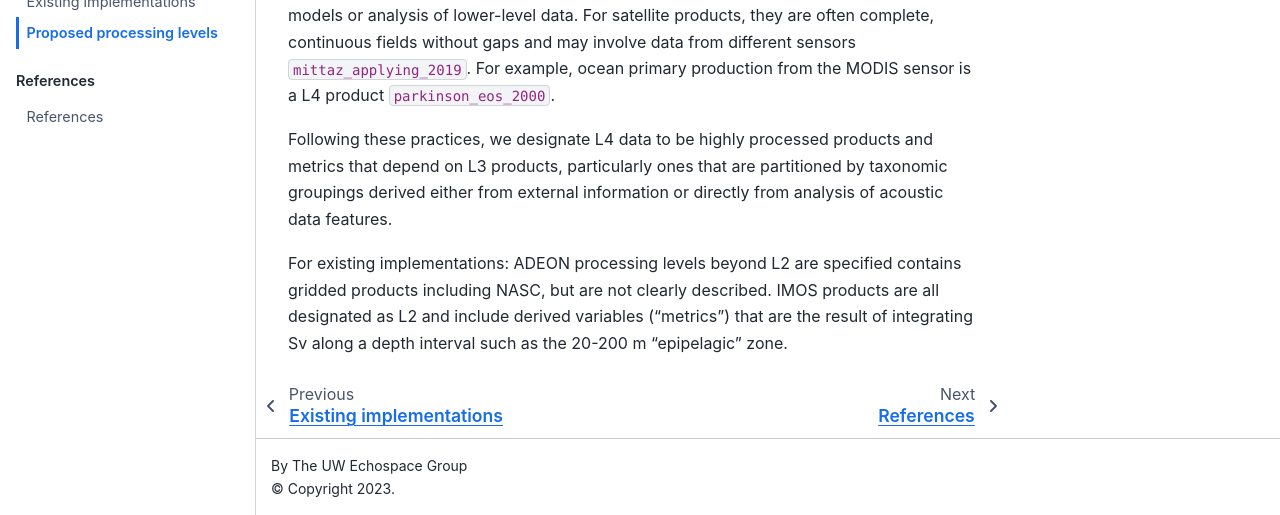
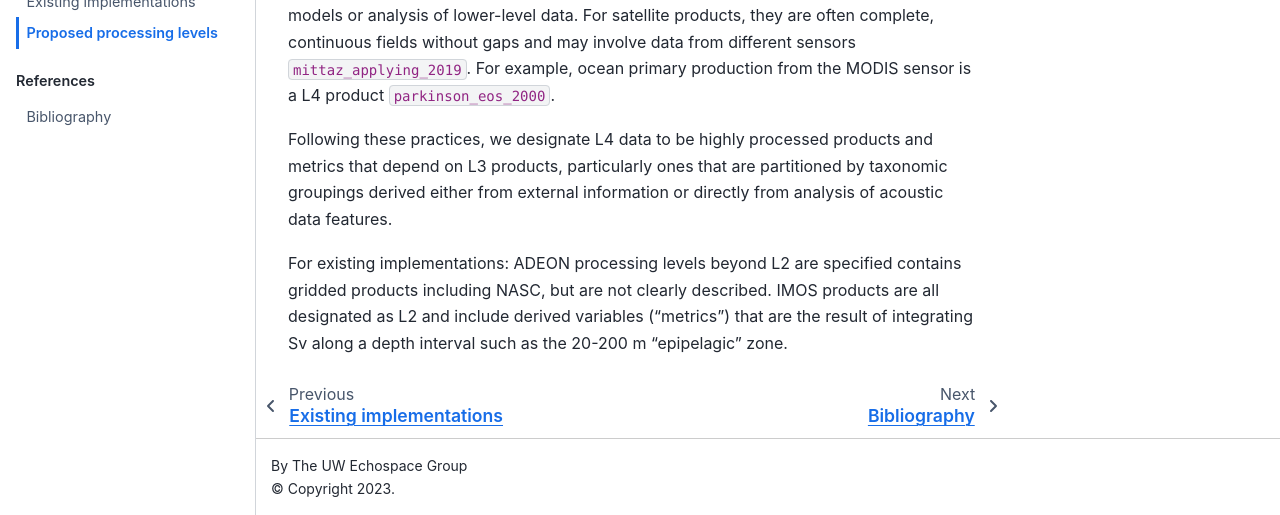
Before and after one commit to OSOceanAcoustics/echolevels, a Jupyter Book: the page built from docs/source/levels_proposed.md, in a window 1280 px wide and 900 px high, scrolled down 3593 px. Shown: the part 384-899 px from the top of the window. Built offline with Jupyter Book 1.0.4 settings and Sphinx 7.4.7 and the Sphinx Book theme 1.1.4, drawn with Linux system fonts in a browser that asks for light colours; cross-references to code outside the pages are shown as plain code.

Commit message:
change ref page title

````diff
--- a/docs/source/zbibliography.md
+++ b/docs/source/zbibliography.md
@@ -1,4 +1,4 @@
-# References
+# Bibliography
 
 ```{bibliography} references.bib
 ```
````
